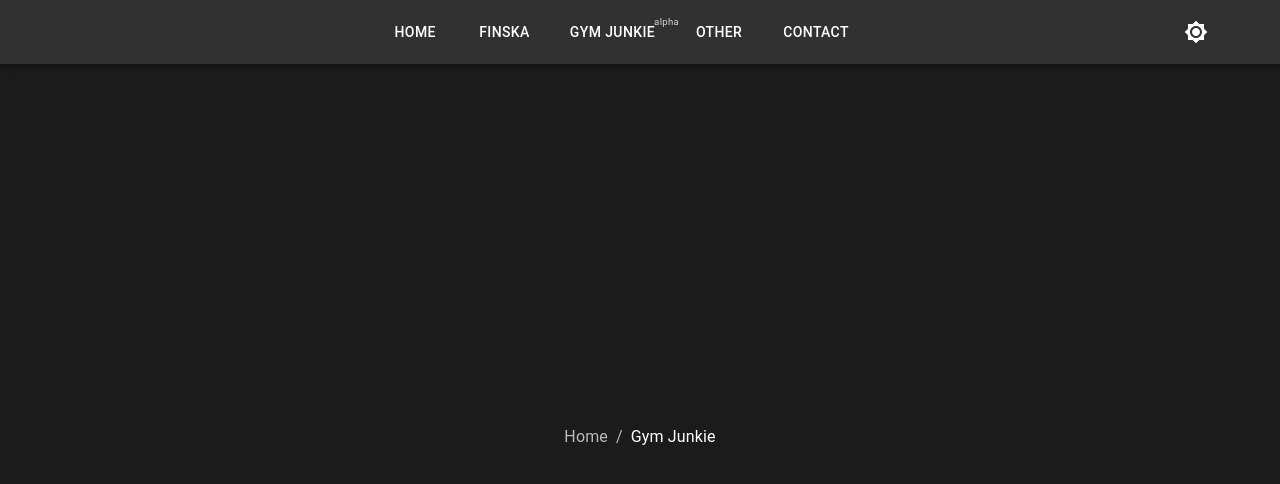
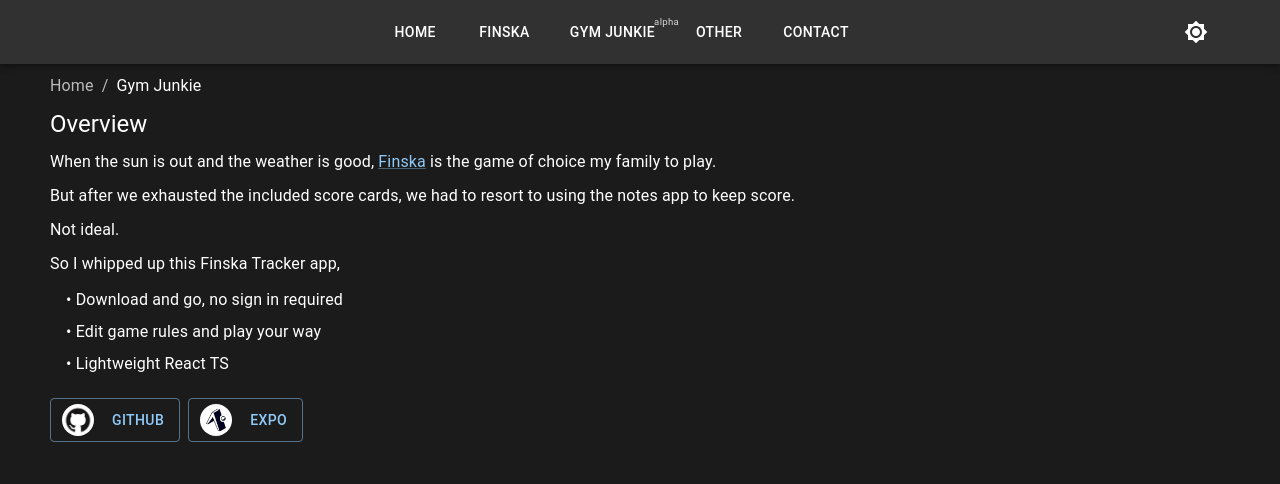
Before and after one commit to moates695/moates695.github.io, a React (Create React App) app: page /gym-junkie in a window 1280 px wide. Shown: the top 484 px of the page. Built offline with nearby package versions, Linux system fonts and the light colour scheme.

Commit message:
save progress

```diff
--- a/src/App.tsx
+++ b/src/App.tsx
@@ -46,7 +46,7 @@ function App() {
               height: '100%',
               display: 'flex',
               flexDirection: 'column',
-              justifyContent: 'center',
+              // justifyContent: 'center',
               alignItems: 'center',
             }}
           >
--- a/src/components/EmblaCarousel.tsx
+++ b/src/components/EmblaCarousel.tsx
@@ -39,7 +39,6 @@ const EmblaCarousel: React.FC<PropType> = (props) => {
             </div>
           ))}
         </div>
-      </div>
 
         <div className="embla__controls">
           <div className="embla__buttons">
@@ -59,6 +58,7 @@ const EmblaCarousel: React.FC<PropType> = (props) => {
             ))}
           </div>
         </div>
+      </div>
     </section>
   )
 }
--- /dev/null
+++ b/src/middleware/links.ts
@@ -0,0 +1,8 @@
+export const githubLink = "https://github.com/moates-downer";
+export const finskaGithubLink = "https://github.com/moates695/finska";
+export const gymJunkieAppGithubLink = "https://github.com/moates695/gym_tracker";
+export const gymJunkieServerGithubLink = "https://github.com/moates695/gym_tracker_server";
+export const expoLink = "https://expo.dev/accounts/moates";
+export const finskaExpoLink = "https://expo.dev/accounts/moates/projects/finska";
+export const gymJunkieExpoLink = "https://expo.dev/accounts/moates/projects/gym-junkie";
+export const pypiLink = "https://pypi.org/user/moates/";
--- a/src/pages/Contact.tsx
+++ b/src/pages/Contact.tsx
@@ -8,6 +8,7 @@ import discordLogo from '../assets/discord-logo.png';
 import CopyButton from "../components/CopyButton";
 import DownloadIcon from '@mui/icons-material/Download';
 import PageLinks from "../components/PageLinks";
+import { expoLink, githubLink, pypiLink } from "../middleware/links";
 
 export default function ContactPage() {
   return (
@@ -43,7 +44,7 @@ export default function ContactPage() {
         >
           <IconButton
             component="a"
-            href="https://github.com/moates695"
+            href={githubLink}
             target="_blank"
             rel="noopener"
           >
@@ -69,7 +70,7 @@ export default function ContactPage() {
           </IconButton>
           <IconButton
             component="a"
-            href="https://expo.dev/accounts/moates"
+            href={expoLink}
             target="_blank"
             rel="noopener"
           >
@@ -82,7 +83,7 @@ export default function ContactPage() {
           </IconButton>
           <IconButton
             component="a"
-            href="https://pypi.org/user/moates/"
+            href={pypiLink}
             target="_blank"
             rel="noopener"
           >
--- a/src/pages/Home.tsx
+++ b/src/pages/Home.tsx
@@ -10,10 +10,11 @@ import LinkIcon from '@mui/icons-material/Link';
 import React from "react";
 import { useNavigate } from 'react-router-dom';
 import { ChipKey, getChip } from "../middleware/chipMap";
+import OpenInNewIcon from '@mui/icons-material/OpenInNew';
 
 const iconMap: Record<string, string> = {
   finska: '/finska-icon.png',
-  gym_junkie: '',
+  gym_junkie: '/gym-junkie-icon.png',
   downer_helper: '',
   cellular_tracking: '',
 }
@@ -79,6 +80,11 @@ const roadmapData: RoadmapData[] = [
     chipKey: 'feature'
   },
   {
+    icon: iconMap.gym_junkie,
+    message: 'add leaderboards, global & per exercise',
+    chipKey: 'feature'
+  },
+  {
     icon: iconMap.finska,
     message: 'create component tests to ensure game state',
     chipKey: 'improvement'
@@ -94,13 +100,27 @@ interface ReleaseData {
   icon: string
   message: string
   version: string
+  link: string
 }
 
 const releaseData: ReleaseData[] = [
   {
     icon: iconMap.finska,
     message: 'finska internal',
-    version: '0.0.1'
+    version: '0.0.1',
+    link: 'https://expo.dev/accounts/moates/projects/finska/builds/ff39d715-c47a-4e03-9e7b-67beb5ebae5c',
+  },
+  {
+    icon: iconMap.gym_junkie,
+    message: 'gym junkie internal',
+    version: '0.0.1',
+    link: 'https://expo.dev/accounts/moates/projects/gym-junkie/builds/a3a24607-c9df-445c-bc24-e3c91ae4c19b',
+  },
+  {
+    icon: iconMap.downer_helper,
+    message: 'downer helper latest',
+    version: '0.1.25',
+    link: 'https://pypi.org/project/downerhelper/',
   },
 ]
 
@@ -384,15 +404,20 @@ export default function HomePage(this: any) {
                         }}
                       />
                     </Grid>
-                    <Grid size={10}>
+                    <Grid size={9}>
                       <Typography sx={{justifySelf: 'center'}}>
                         {data.message}
                       </Typography>
                     </Grid>
-                    <Grid size="grow" sx={{alignItems: 'flex-end'}}>
+                    <Grid size="grow" >
                       <Typography sx={{justifySelf: 'center'}}>
                         {data.version}
                       </Typography>
+                    </Grid>
+                    <Grid size="grow">
+                      <IconButton href={data.link} target="_blank" rel="noopener">
+                        <OpenInNewIcon />
+                      </IconButton>
                     </Grid>
                   </Grid>
                 )
--- a/src/pages/finska/Design.tsx
+++ b/src/pages/finska/Design.tsx
@@ -1,9 +1,19 @@
+import { Box } from "@mui/material";
 import PageLinks from "../../components/PageLinks";
 
 export default function FinksaDesign() {
   return (
-    <>
+    <Box
+      component="section"
+      sx={{
+        display: 'flex',
+        flexDirection: 'column',
+        height: '100%',
+        width: '100%',
+        gap: '10px',
+      }}
+    >
       <PageLinks />
-    </>
+    </Box>
   )
 }
--- a/src/pages/finska/Overview.tsx
+++ b/src/pages/finska/Overview.tsx
@@ -1,9 +1,106 @@
+import { Avatar, Box, Button, Link, Typography } from "@mui/material";
 import PageLinks from "../../components/PageLinks";
+import List from '@mui/material/List';
+import ListItem from '@mui/material/ListItem';
+import githubLogo from "../../assets/github-logo.png";
+import expoLogo from "../../assets/expo-logo.webp";
+import { finskaExpoLink, finskaGithubLink } from "../../middleware/links";
 
 export default function FinksaOverview() {
   return (
-    <>
+    <Box
+      component="section"
+      sx={{
+        display: 'flex',
+        flexDirection: 'column',
+        height: '100%',
+        width: '100%',
+        gap: '10px',
+      }}
+    >
       <PageLinks />
-    </>
+      <Typography variant="h5">
+        Overview
+      </Typography>
+      <Typography>
+        When the sun is out and the weather is good, <Link href="https://www.finska.com.au/" target="_blank" rel="noopener">Finska</Link> is the game of choice my family to play.
+      </Typography>
+      <Typography>
+        But after we exhausted the included score cards, we had to resort to using the notes app to keep score.
+      </Typography>
+      <Typography>
+        Not ideal.
+      </Typography>
+      <Typography>
+        So I whipped up this Finska Tracker app,
+      </Typography>
+      <List dense sx={{marginTop: '-10px'}}>
+        <ListItem>
+          <Typography>
+            {'\u2022'} Download and go, no sign in required
+          </Typography>
+        </ListItem>
+        <ListItem>
+          <Typography>
+            {'\u2022'} Edit game rules and play your way
+          </Typography>
+        </ListItem>
+        <ListItem>
+          <Typography>
+            {'\u2022'} Lightweight React TS
+          </Typography>
+        </ListItem>
+      </List>
+      <Box
+        sx={{
+          display: 'flex',
+          flexDirection: 'row',
+          gap: 1
+        }}
+      >
+        <Box>
+          <Button
+            variant="outlined"
+            href={finskaGithubLink}
+            target="_blank"
+            rel="noopener"
+            startIcon={
+              <Avatar
+                alt="github icon"
+                src={githubLogo}
+                sx={{
+                  width: 32,
+                  height: 32,
+                  marginRight: '10px'
+                }}
+              />
+            }
+          >
+            GitHub
+          </Button>
+        </Box>
+        <Box>
+          <Button
+            variant="outlined"
+            href={finskaExpoLink}
+            target="_blank"
+            rel="noopener"
+            startIcon={
+              <Avatar
+                alt="expo icon"
+                src={expoLogo}
+                sx={{
+                  width: 32,
+                  height: 32,
+                  marginRight: '10px'
+                }}
+              />
+            }
+          >
+            Expo
+          </Button>
+        </Box>
+      </Box>
+    </Box>
   )
 }
--- a/src/pages/finska/Releases.tsx
+++ b/src/pages/finska/Releases.tsx
@@ -1,9 +1,19 @@
+import { Box } from "@mui/material";
 import PageLinks from "../../components/PageLinks";
 
 export default function FinksaReleases() {
   return (
-    <>
+    <Box
+      component="section"
+      sx={{
+        display: 'flex',
+        flexDirection: 'column',
+        height: '100%',
+        width: '100%',
+        gap: '10px',
+      }}
+    >
       <PageLinks />
-    </>
+    </Box>
   )
 }
--- a/src/pages/finska/Roadmap.tsx
+++ b/src/pages/finska/Roadmap.tsx
@@ -1,9 +1,19 @@
+import { Box } from "@mui/material";
 import PageLinks from "../../components/PageLinks";
 
 export default function FinksaRoadmap() {
   return (
-    <>
+    <Box
+      component="section"
+      sx={{
+        display: 'flex',
+        flexDirection: 'column',
+        height: '100%',
+        width: '100%',
+        gap: '10px',
+      }}
+    >
       <PageLinks />
-    </>
+    </Box>
   )
 }
```
Also changed, not shown: public/gym-junkie-icon.png (added). Lines whose indentation alone changed are shown as unchanged.
